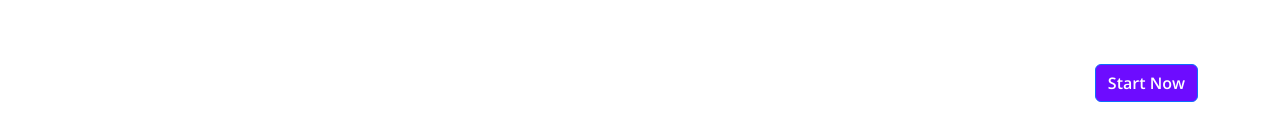
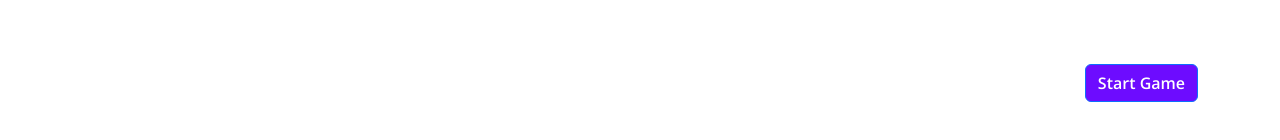
Before and after one commit to harslash/EthicAI, a Vue app in the folder project/ethicai-spa/: page /deepfakes/judgement-day in a window 1280 px wide. Shown: the part 332-472 px from the top of the page. Built offline with nearby package versions, Linux system fonts and the light colour scheme.

Commit message:
Simplify button prompt

```diff
--- a/project/ethicai-spa/src/components/pages/deepfakes/deepfakes-page-5.vue
+++ b/project/ethicai-spa/src/components/pages/deepfakes/deepfakes-page-5.vue
@@ -19,7 +19,7 @@
       </div>
 
       <div class="col-md-12 d-flex justify-content-end">
-        <purple-btn :tag="'button'" v-if="!section1Completed" :text="'Start Now'"
+        <purple-btn :tag="'button'" v-if="!section1Completed" :text="'Start Game'"
           @click="showSecondSection = true; scrollIntoSection('secondSection'); section1Completed = true;" />
       </div>
     </div>
```
